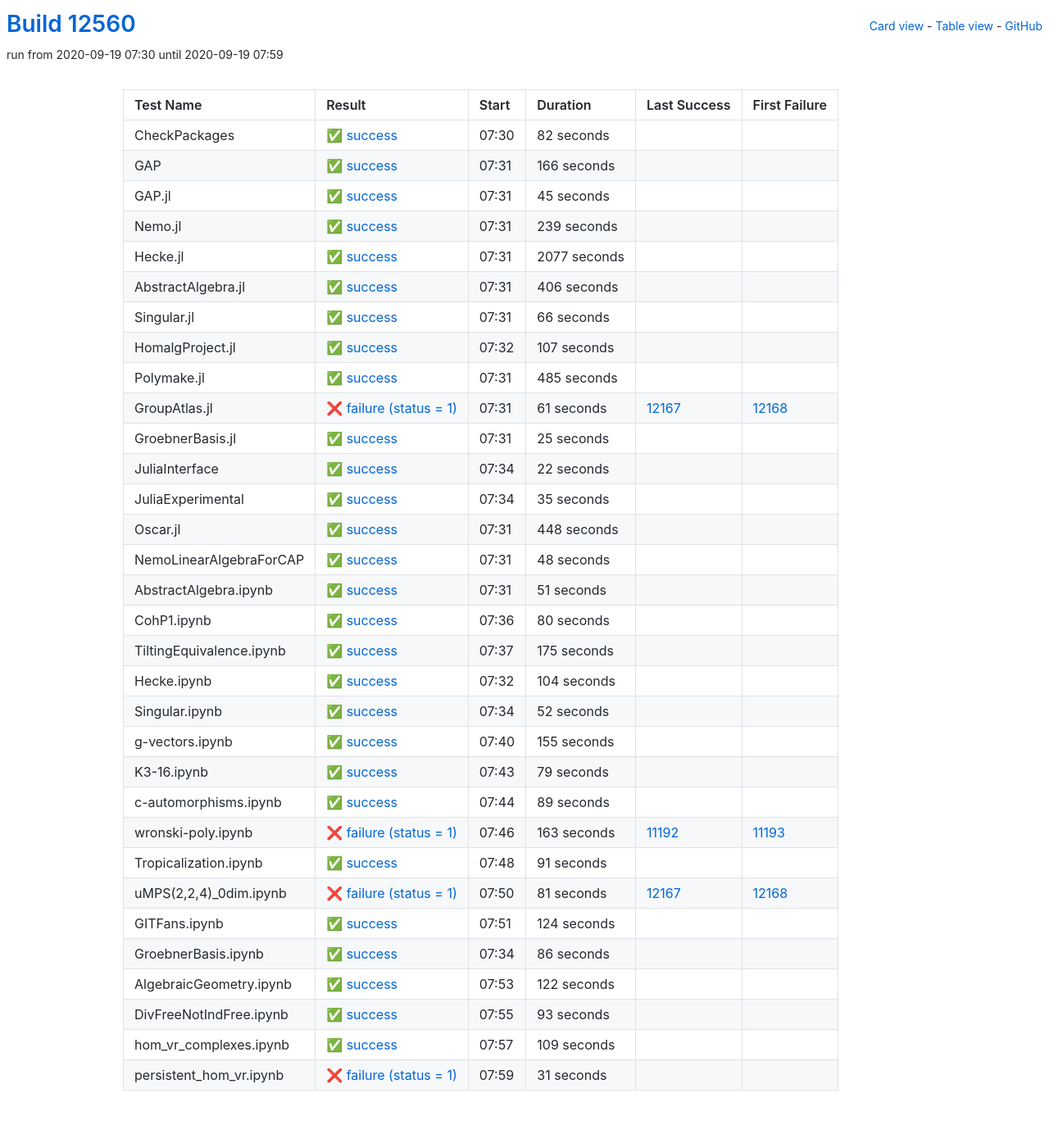
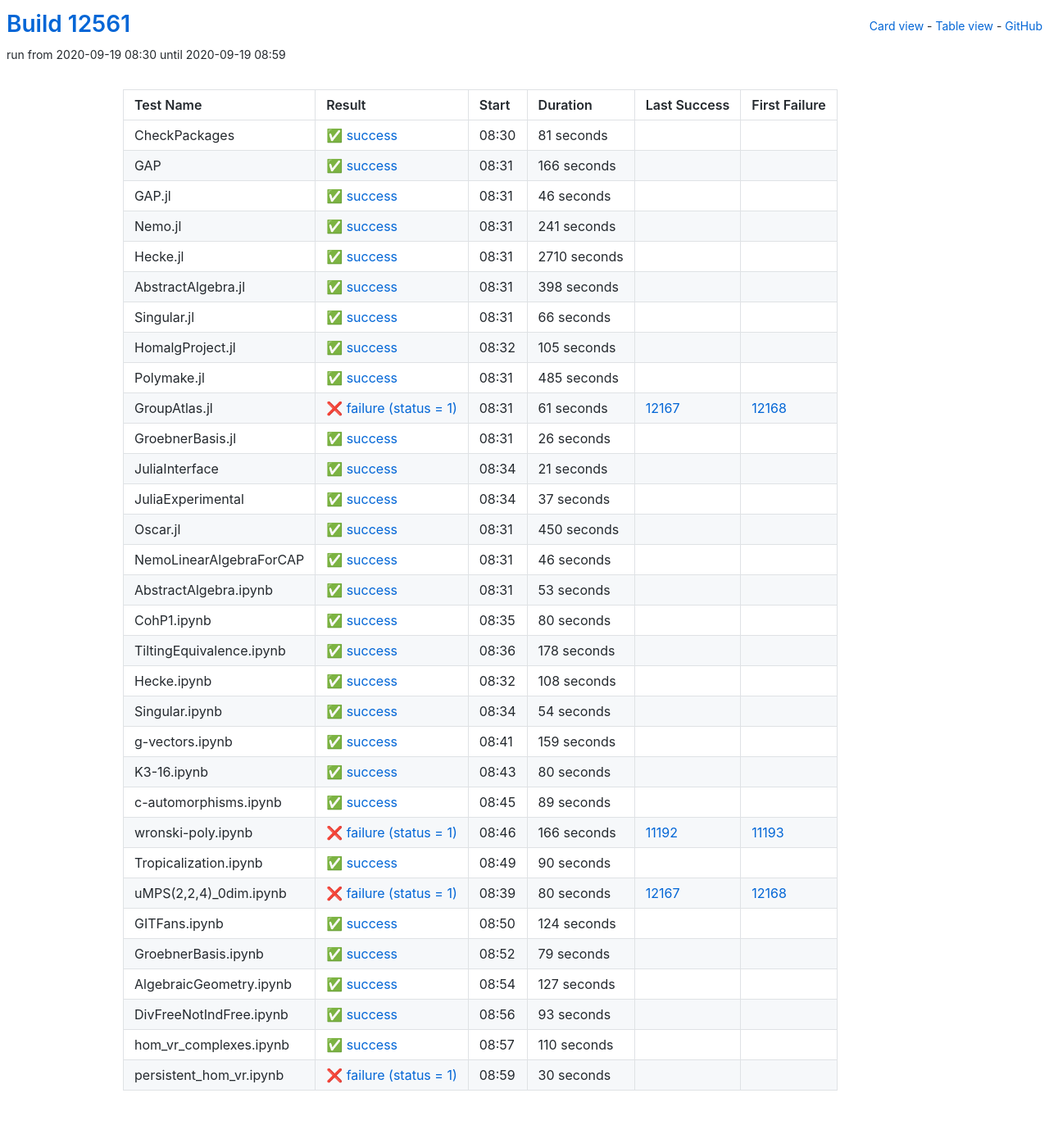
Before and after one commit to oscar-system/oscar-ci-status, a Jekyll site: the page built from table.html, in a window 1280 px wide. Shown: the whole page at 82% size. Built offline with Jekyll 4.4.1, drawn with Linux system fonts in a browser that asks for light colours.

Commit message:
Build #12561

```diff
--- a/_data/ci.yml
+++ b/_data/ci.yml
@@ -1,6 +1,6 @@
 ---
-build: 12560
-build_url: https://oscarci.mathematik.uni-kl.de/job/oscar/12560/
+build: 12561
+build_url: https://oscarci.mathematik.uni-kl.de/job/oscar/12561/
 job: oscar
 organization: oscar-system
 repo: oscar-ci-status
@@ -8,20 +8,20 @@
 tests:
 - name: CheckPackages
   id: checkpackages
-  log: https://oscarci.mathematik.uni-kl.de/job/oscar/12560/artifact/logs/build-12560/CheckPackages.log
-  start: 2020-09-19 07:30
+  log: https://oscarci.mathematik.uni-kl.de/job/oscar/12561/artifact/logs/build-12561/CheckPackages.log
+  start: 2020-09-19 08:30
   success: true
   exitcode: 0
   status: success
-  duration: 82
+  duration: 81
   last_success: false
   last_success_url:
   first_failure: false
   first_failure_url:
 - name: GAP
   id: gap
-  log: https://oscarci.mathematik.uni-kl.de/job/oscar/12560/artifact/logs/build-12560/GAP.log
-  start: 2020-09-19 07:31
+  log: https://oscarci.mathematik.uni-kl.de/job/oscar/12561/artifact/logs/build-12561/GAP.log
+  start: 2020-09-19 08:31
   success: true
   exitcode: 0
   status: success
@@ -32,56 +32,56 @@
   first_failure_url:
 - name: GAP.jl
   id: gap-jl
-  log: https://oscarci.mathematik.uni-kl.de/job/oscar/12560/artifact/logs/build-12560/GAP.jl.log
-  start: 2020-09-19 07:31
+  log: https://oscarci.mathematik.uni-kl.de/job/oscar/12561/artifact/logs/build-12561/GAP.jl.log
+  start: 2020-09-19 08:31
   success: true
   exitcode: 0
   status: success
-  duration: 45
+  duration: 46
   last_success: false
   last_success_url:
   first_failure: false
   first_failure_url:
 - name: Nemo.jl
   id: nemo-jl
-  log: https://oscarci.mathematik.uni-kl.de/job/oscar/12560/artifact/logs/build-12560/Nemo.jl.log
-  start: 2020-09-19 07:31
+  log: https://oscarci.mathematik.uni-kl.de/job/oscar/12561/artifact/logs/build-12561/Nemo.jl.log
+  start: 2020-09-19 08:31
   success: true
   exitcode: 0
   status: success
-  duration: 239
+  duration: 241
   last_success: false
   last_success_url:
   first_failure: false
   first_failure_url:
 - name: Hecke.jl
   id: hecke-jl
-  log: https://oscarci.mathematik.uni-kl.de/job/oscar/12560/artifact/logs/build-12560/Hecke.jl.log
-  start: 2020-09-19 07:31
+  log: https://oscarci.mathematik.uni-kl.de/job/oscar/12561/artifact/logs/build-12561/Hecke.jl.log
+  start: 2020-09-19 08:31
   success: true
   exitcode: 0
   status: success
-  duration: 2077
+  duration: 2710
   last_success: false
   last_success_url:
   first_failure: false
   first_failure_url:
 - name: AbstractAlgebra.jl
   id: abstractalgebra-jl
-  log: https://oscarci.mathematik.uni-kl.de/job/oscar/12560/artifact/logs/build-12560/AbstractAlgebra.jl.log
-  start: 2020-09-19 07:31
+  log: https://oscarci.mathematik.uni-kl.de/job/oscar/12561/artifact/logs/build-12561/AbstractAlgebra.jl.log
+  start: 2020-09-19 08:31
   success: true
   exitcode: 0
   status: success
-  duration: 406
+  duration: 398
   last_success: false
   last_success_url:
   first_failure: false
   first_failure_url:
 - name: Singular.jl
   id: singular-jl
-  log: https://oscarci.mathematik.uni-kl.de/job/oscar/12560/artifact/logs/build-12560/Singular.jl.log
-  start: 2020-09-19 07:31
+  log: https://oscarci.mathematik.uni-kl.de/job/oscar/12561/artifact/logs/build-12561/Singular.jl.log
+  start: 2020-09-19 08:31
   success: true
   exitcode: 0
   status: success
@@ -92,20 +92,20 @@
   first_failure_url:
 - name: HomalgProject.jl
   id: homalgproject-jl
-  log: https://oscarci.mathematik.uni-kl.de/job/oscar/12560/artifact/logs/build-12560/HomalgProject.jl.log
-  start: 2020-09-19 07:32
+  log: https://oscarci.mathematik.uni-kl.de/job/oscar/12561/artifact/logs/build-12561/HomalgProject.jl.log
+  start: 2020-09-19 08:32
   success: true
   exitcode: 0
   status: success
-  duration: 107
+  duration: 105
   last_success: false
   last_success_url:
   first_failure: false
   first_failure_url:
 - name: Polymake.jl
   id: polymake-jl
-  log: https://oscarci.mathematik.uni-kl.de/job/oscar/12560/artifact/logs/build-12560/Polymake.jl.log
-  start: 2020-09-19 07:31
+  log: https://oscarci.mathematik.uni-kl.de/job/oscar/12561/artifact/logs/build-12561/Polymake.jl.log
+  start: 2020-09-19 08:31
   success: true
   exitcode: 0
   status: success
@@ -116,8 +116,8 @@
   first_failure_url:
 - name: GroupAtlas.jl
   id: groupatlas-jl
-  log: https://oscarci.mathematik.uni-kl.de/job/oscar/12560/artifact/logs/build-12560/GroupAtlas.jl.log
-  start: 2020-09-19 07:31
+  log: https://oscarci.mathematik.uni-kl.de/job/oscar/12561/artifact/logs/build-12561/GroupAtlas.jl.log
+  start: 2020-09-19 08:31
   success: false
   exitcode: 1
   status: failure
@@ -128,80 +128,80 @@
   first_failure_url: https://oscarci.mathematik.uni-kl.de/job/oscar/12168/
 - name: GroebnerBasis.jl
   id: groebnerbasis-jl
-  log: https://oscarci.mathematik.uni-kl.de/job/oscar/12560/artifact/logs/build-12560/GroebnerBasis.jl.log
-  start: 2020-09-19 07:31
+  log: https://oscarci.mathematik.uni-kl.de/job/oscar/12561/artifact/logs/build-12561/GroebnerBasis.jl.log
+  start: 2020-09-19 08:31
   success: true
   exitcode: 0
   status: success
-  duration: 25
+  duration: 26
   last_success: false
   last_success_url:
   first_failure: false
   first_failure_url:
 - name: JuliaInterface
   id: juliainterface
-  log: https://oscarci.mathematik.uni-kl.de/job/oscar/12560/artifact/logs/build-12560/JuliaInterface.log
-  start: 2020-09-19 07:34
+  log: https://oscarci.mathematik.uni-kl.de/job/oscar/12561/artifact/logs/build-12561/JuliaInterface.log
+  start: 2020-09-19 08:34
   success: true
   exitcode: 0
   status: success
-  duration: 22
+  duration: 21
   last_success: false
   last_success_url:
   first_failure: false
   first_failure_url:
 - name: JuliaExperimental
   id: juliaexperimental
-  log: https://oscarci.mathematik.uni-kl.de/job/oscar/12560/artifact/logs/build-12560/JuliaExperimental.log
-  start: 2020-09-19 07:34
+  log: https://oscarci.mathematik.uni-kl.de/job/oscar/12561/artifact/logs/build-12561/JuliaExperimental.log
+  start: 2020-09-19 08:34
   success: true
   exitcode: 0
   status: success
-  duration: 35
+  duration: 37
   last_success: false
   last_success_url:
   first_failure: false
   first_failure_url:
 - name: Oscar.jl
   id: oscar-jl
-  log: https://oscarci.mathematik.uni-kl.de/job/oscar/12560/artifact/logs/build-12560/Oscar.jl.log
-  start: 2020-09-19 07:31
+  log: https://oscarci.mathematik.uni-kl.de/job/oscar/12561/artifact/logs/build-12561/Oscar.jl.log
+  start: 2020-09-19 08:31
   success: true
   exitcode: 0
   status: success
-  duration: 448
+  duration: 450
   last_success: false
   last_success_url:
   first_failure: false
   first_failure_url:
 - name: NemoLinearAlgebraForCAP
   id: nemolinearalgebraforcap
-  log: https://oscarci.mathematik.uni-kl.de/job/oscar/12560/artifact/logs/build-12560/NemoLinearAlgebraForCAP.log
-  start: 2020-09-19 07:31
+  log: https://oscarci.mathematik.uni-kl.de/job/oscar/12561/artifact/logs/build-12561/NemoLinearAlgebraForCAP.log
+  start: 2020-09-19 08:31
   success: true
   exitcode: 0
   status: success
-  duration: 48
+  duration: 46
   last_success: false
   last_success_url:
   first_failure: false
   first_failure_url:
 - name: AbstractAlgebra.ipynb
   id: abstractalgebra-ipynb
-  log: https://oscarci.mathematik.uni-kl.de/job/oscar/12560/artifact/logs/build-12560/AbstractAlgebra.ipynb.log
-  start: 2020-09-19 07:31
+  log: https://oscarci.mathematik.uni-kl.de/job/oscar/12561/artifact/logs/build-12561/AbstractAlgebra.ipynb.log
+  start: 2020-09-19 08:31
   success: true
   exitcode: 0
   status: success
-  duration: 51
+  duration: 53
   last_success: false
   last_success_url:
   first_failure: false
   first_failure_url:
 - name: CohP1.ipynb
   id: cohp1-ipynb
-  log: https://oscarci.mathematik.uni-kl.de/job/oscar/12560/artifact/logs/build-12560/CohP1.ipynb.log
-  start: 2020-09-19 07:36
+  log: https://oscarci.mathematik.uni-kl.de/job/oscar/12561/artifact/logs/build-12561/CohP1.ipynb.log
+  start: 2020-09-19 08:35
   success: true
   exitcode: 0
   status: success
@@ -212,68 +212,68 @@
   first_failure_url:
 - name: TiltingEquivalence.ipynb
   id: tiltingequivalence-ipynb
-  log: https://oscarci.mathematik.uni-kl.de/job/oscar/12560/artifact/logs/build-12560/TiltingEquivalence.ipynb.log
-  start: 2020-09-19 07:37
+  log: https://oscarci.mathematik.uni-kl.de/job/oscar/12561/artifact/logs/build-12561/TiltingEquivalence.ipynb.log
+  start: 2020-09-19 08:36
   success: true
   exitcode: 0
   status: success
-  duration: 175
+  duration: 178
   last_success: false
   last_success_url:
   first_failure: false
   first_failure_url:
 - name: Hecke.ipynb
   id: hecke-ipynb
-  log: https://oscarci.mathematik.uni-kl.de/job/oscar/12560/artifact/logs/build-12560/Hecke.ipynb.log
-  start: 2020-09-19 07:32
+  log: https://oscarci.mathematik.uni-kl.de/job/oscar/12561/artifact/logs/build-12561/Hecke.ipynb.log
+  start: 2020-09-19 08:32
   success: true
   exitcode: 0
   status: success
-  duration: 104
+  duration: 108
   last_success: false
   last_success_url:
   first_failure: false
   first_failure_url:
 - name: Singular.ipynb
   id: singular-ipynb
-  log: https://oscarci.mathematik.uni-kl.de/job/oscar/12560/artifact/logs/build-12560/Singular.ipynb.log
-  start: 2020-09-19 07:34
+  log: https://oscarci.mathematik.uni-kl.de/job/oscar/12561/artifact/logs/build-12561/Singular.ipynb.log
+  start: 2020-09-19 08:34
   success: true
   exitcode: 0
   status: success
-  duration: 52
+  duration: 54
   last_success: false
   last_success_url:
   first_failure: false
   first_failure_url:
 - name: g-vectors.ipynb
   id: g-vectors-ipynb
-  log: https://oscarci.mathematik.uni-kl.de/job/oscar/12560/artifact/logs/build-12560/g-vectors.ipynb.log
-  start: 2020-09-19 07:40
+  log: https://oscarci.mathematik.uni-kl.de/job/oscar/12561/artifact/logs/build-12561/g-vectors.ipynb.log
+  start: 2020-09-19 08:41
   success: true
   exitcode: 0
   status: success
-  duration: 155
+  duration: 159
   last_success: false
   last_success_url:
   first_failure: false
   first_failure_url:
 - name: K3-16.ipynb
   id: k3-16-ipynb
-  log: https://oscarci.mathematik.uni-kl.de/job/oscar/12560/artifact/logs/build-12560/K3-16.ipynb.log
-  start: 2020-09-19 07:43
+  log: https://oscarci.mathematik.uni-kl.de/job/oscar/12561/artifact/logs/build-12561/K3-16.ipynb.log
+  start: 2020-09-19 08:43
   success: true
   exitcode: 0
   status: success
-  duration: 79
+  duration: 80
   last_success: false
   last_success_url:
   first_failure: false
   first_failure_url:
 - name: c-automorphisms.ipynb
   id: c-automorphisms-ipynb
-  log: https://oscarci.mathematik.uni-kl.de/job/oscar/12560/artifact/logs/build-12560/c-automorphisms.ipynb.log
-  start: 2020-09-19 07:44
+  log: https://oscarci.mathematik.uni-kl.de/job/oscar/12561/artifact/logs/build-12561/c-automorphisms.ipynb.log
+  start: 2020-09-19 08:45
   success: true
   exitcode: 0
   status: success
@@ -284,44 +284,44 @@
   first_failure_url:
 - name: wronski-poly.ipynb
   id: wronski-poly-ipynb
-  log: https://oscarci.mathematik.uni-kl.de/job/oscar/12560/artifact/logs/build-12560/wronski-poly.ipynb.log
-  start: 2020-09-19 07:46
+  log: https://oscarci.mathematik.uni-kl.de/job/oscar/12561/artifact/logs/build-12561/wronski-poly.ipynb.log
+  start: 2020-09-19 08:46
   success: false
   exitcode: 1
   status: failure
-  duration: 163
+  duration: 166
   last_success: 11192
   last_success_url: https://oscarci.mathematik.uni-kl.de/job/oscar/11192/
   first_failure: 11193
   first_failure_url: https://oscarci.mathematik.uni-kl.de/job/oscar/11193/
 - name: Tropicalization.ipynb
   id: tropicalization-ipynb
-  log: https://oscarci.mathematik.uni-kl.de/job/oscar/12560/artifact/logs/build-12560/Tropicalization.ipynb.log
-  start: 2020-09-19 07:48
+  log: https://oscarci.mathematik.uni-kl.de/job/oscar/12561/artifact/logs/build-12561/Tropicalization.ipynb.log
+  start: 2020-09-19 08:49
   success: true
   exitcode: 0
   status: success
-  duration: 91
+  duration: 90
   last_success: false
   last_success_url:
   first_failure: false
   first_failure_url:
 - name: uMPS(2,2,4)_0dim.ipynb
   id: umps-2-2-4-0dim-ipynb
-  log: https://oscarci.mathematik.uni-kl.de/job/oscar/12560/artifact/logs/build-12560/uMPS-2-2-4-_0dim.ipynb.log
-  start: 2020-09-19 07:50
+  log: https://oscarci.mathematik.uni-kl.de/job/oscar/12561/artifact/logs/build-12561/uMPS-2-2-4-_0dim.ipynb.log
+  start: 2020-09-19 08:39
   success: false
   exitcode: 1
   status: failure
-  duration: 81
+  duration: 80
   last_success: 12167
   last_success_url: https://oscarci.mathematik.uni-kl.de/job/oscar/12167/
   first_failure: 12168
   first_failure_url: https://oscarci.mathematik.uni-kl.de/job/oscar/12168/
 - name: GITFans.ipynb
   id: gitfans-ipynb
-  log: https://oscarci.mathematik.uni-kl.de/job/oscar/12560/artifact/logs/build-12560/GITFans.ipynb.log
-  start: 2020-09-19 07:51
+  log: https://oscarci.mathematik.uni-kl.de/job/oscar/12561/artifact/logs/build-12561/GITFans.ipynb.log
+  start: 2020-09-19 08:50
   success: true
   exitcode: 0
   status: success
@@ -332,32 +332,32 @@
   first_failure_url:
 - name: GroebnerBasis.ipynb
   id: groebnerbasis-ipynb
-  log: https://oscarci.mathematik.uni-kl.de/job/oscar/12560/artifact/logs/build-12560/GroebnerBasis.ipynb.log
-  start: 2020-09-19 07:34
+  log: https://oscarci.mathematik.uni-kl.de/job/oscar/12561/artifact/logs/build-12561/GroebnerBasis.ipynb.log
+  start: 2020-09-19 08:52
   success: true
   exitcode: 0
   status: success
-  duration: 86
+  duration: 79
   last_success: false
   last_success_url:
   first_failure: false
   first_failure_url:
 - name: AlgebraicGeometry.ipynb
   id: algebraicgeometry-ipynb
-  log: https://oscarci.mathematik.uni-kl.de/job/oscar/12560/artifact/logs/build-12560/AlgebraicGeometry.ipynb.log
-  start: 2020-09-19 07:53
+  log: https://oscarci.mathematik.uni-kl.de/job/oscar/12561/artifact/logs/build-12561/AlgebraicGeometry.ipynb.log
+  start: 2020-09-19 08:54
   success: true
   exitcode: 0
   status: success
-  duration: 122
+  duration: 127
   last_success: false
   last_success_url:
   first_failure: false
   first_failure_url:
 - name: DivFreeNotIndFree.ipynb
   id: divfreenotindfree-ipynb
-  log: https://oscarci.mathematik.uni-kl.de/job/oscar/12560/artifact/logs/build-12560/DivFreeNotIndFree.ipynb.log
-  start: 2020-09-19 07:55
+  log: https://oscarci.mathematik.uni-kl.de/job/oscar/12561/artifact/logs/build-12561/DivFreeNotIndFree.ipynb.log
+  start: 2020-09-19 08:56
   success: true
   exitcode: 0
   status: success
@@ -368,24 +368,24 @@
   first_failure_url:
 - name: hom_vr_complexes.ipynb
   id: hom-vr-complexes-ipynb
-  log: https://oscarci.mathematik.uni-kl.de/job/oscar/12560/artifact/logs/build-12560/hom_vr_complexes.ipynb.log
-  start: 2020-09-19 07:57
+  log: https://oscarci.mathematik.uni-kl.de/job/oscar/12561/artifact/logs/build-12561/hom_vr_complexes.ipynb.log
+  start: 2020-09-19 08:57
   success: true
   exitcode: 0
   status: success
-  duration: 109
+  duration: 110
   last_success: false
   last_success_url:
   first_failure: false
   first_failure_url:
 - name: persistent_hom_vr.ipynb
   id: persistent-hom-vr-ipynb
-  log: https://oscarci.mathematik.uni-kl.de/job/oscar/12560/artifact/logs/build-12560/persistent_hom_vr.ipynb.log
-  start: 2020-09-19 07:59
+  log: https://oscarci.mathematik.uni-kl.de/job/oscar/12561/artifact/logs/build-12561/persistent_hom_vr.ipynb.log
+  start: 2020-09-19 08:59
   success: false
   exitcode: 1
   status: failure
-  duration: 31
+  duration: 30
   last_success: false
   last_success_url:
   first_failure: false
```
Also changed, not shown: README.md.
